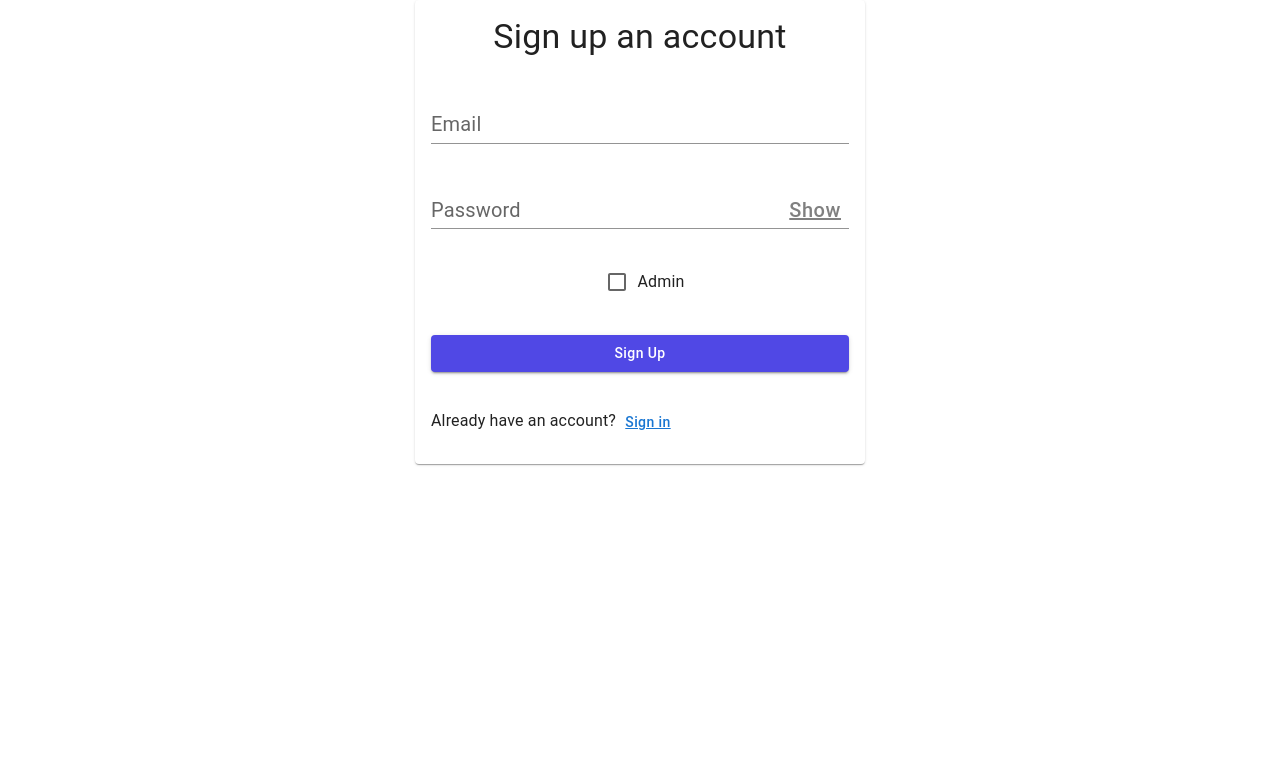
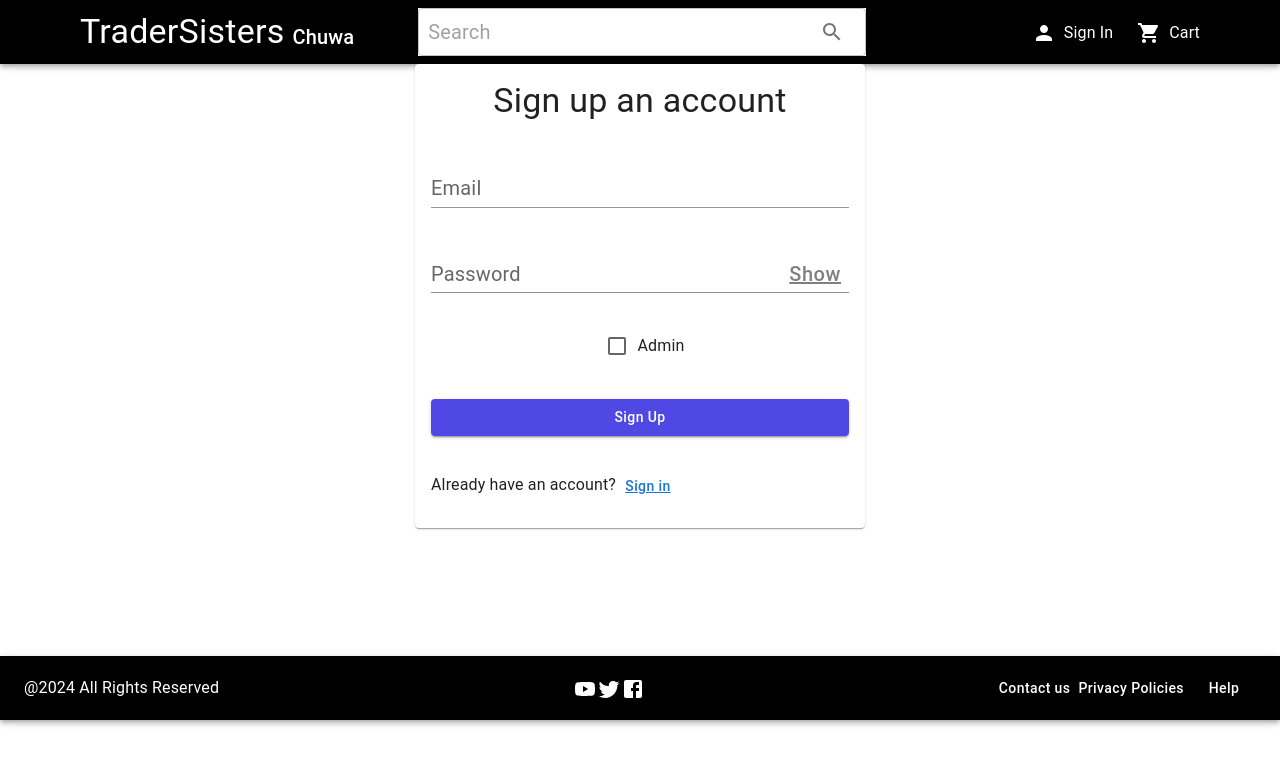
Before and after one commit to Kaiyuan1016/chuwa-fullstack-training-project, a React (Create React App) app in the folder client/: page /signup in a window 1280 px wide. Shown: the top 764 px of the page. Built offline with nearby package versions, Linux system fonts and the light colour scheme.

Commit message:
Header and Footer
Add Header and Footer Components

```diff
--- a/client/package.json
+++ b/client/package.json
@@ -5,6 +5,7 @@
   "dependencies": {
     "@emotion/react": "^11.11.4",
     "@emotion/styled": "^11.11.5",
+    "@mui/icons-material": "^5.15.14",
     "@mui/material": "^5.15.14",
     "@reduxjs/toolkit": "^2.2.2",
     "@testing-library/jest-dom": "^5.17.0",
--- a/client/src/App.js
+++ b/client/src/App.js
@@ -9,10 +9,14 @@ import ProductsPage from './ProductsPage';
 import SignUp from './pages/Signup';
 import Login from './pages/Login';
 import UpdatePassword from './pages/UpdatePassword';
+import Header from'./components/Header';
+import Footer from'./components/Footer';
+
 
 export default function App () {
   return(
     <BrowserRouter>
+      <Header />
       <Routes>
         <Route path='/' element={<ProductsPage />} />
         <Route path='/products' element={<ProductsPage />} />
@@ -22,6 +26,7 @@ export default function App () {
         <Route path='/updatepassword' element={<UpdatePassword/>} />
 
       </Routes>
+      <Footer />
     </BrowserRouter>
   );
 }
--- /dev/null
+++ b/client/src/components/Footer.jsx
@@ -0,0 +1,71 @@
+import {
+  AppBar,
+  Box,
+  Button,
+  Stack,
+  Toolbar,
+  Typography,
+  styled,
+} from "@mui/material";
+import YouTubeIcon from "@mui/icons-material/YouTube";
+import TwitterIcon from "@mui/icons-material/Twitter";
+import FacebookIcon from "@mui/icons-material/Facebook";
+import { memo } from "react";
+
+const WhiteButton = styled(Button)({
+  color: "white",
+  textTransform: "none",
+  padding: "0",
+});
+
+const Footer = memo(function Footer() {
+  return (
+    <AppBar
+      position="static"
+      style={{ top: "auto", bottom: "0", backgroundColor: "black" }}
+    >
+      <Toolbar>
+        <Stack
+          direction={{ xs: "column", sm: "row" }}
+          justifyContent={{ xs: "center", sm: "space-between" }}
+          sx={{ width: "100%", display: { xs: "none", sm: "flex" } }}
+        >
+          <Typography>@2024 All Rights Reserved</Typography>
+          <Box>
+            <YouTubeIcon />
+            <TwitterIcon />
+            <FacebookIcon />
+          </Box>
+          <Stack direction="row" spacing={1}>
+            <WhiteButton>Contact us</WhiteButton>
+            <WhiteButton>Privacy Policies</WhiteButton>
+            <WhiteButton>Help</WhiteButton>
+          </Stack>
+        </Stack>
+        <Stack
+          direction="column"
+          justifyContent="center"
+          alignItems="center"
+          spacing={1}
+          marginTop={3}
+          marginBottom={1}
+          sx={{ width: "100%", display: { xs: "flex", sm: "none" } }}
+        >
+          <Box>
+            <YouTubeIcon />
+            <TwitterIcon />
+            <FacebookIcon />
+          </Box>
+          <Stack direction="row" spacing={1}>
+            <WhiteButton>Contact us</WhiteButton>
+            <WhiteButton>Privacy Policies</WhiteButton>
+            <WhiteButton>Help</WhiteButton>
+          </Stack>
+          <Typography>@2024 All Rights Reserved</Typography>
+        </Stack>
+      </Toolbar>
+    </AppBar>
+  );
+})
+
+export default Footer;
--- /dev/null
+++ b/client/src/components/Header.jsx
@@ -0,0 +1,157 @@
+/* eslint-disable react/prop-types */
+import {
+  AppBar,
+  Toolbar,
+  Typography,
+  Box,
+  TextField,
+  InputAdornment,
+  IconButton,
+} from "@mui/material";
+import SearchIcon from "@mui/icons-material/Search";
+import PersonIcon from "@mui/icons-material/Person";
+import ShoppingCartIcon from "@mui/icons-material/ShoppingCart";
+import Badge from '@mui/material/Badge';
+import { Link } from "react-router-dom";
+import { memo } from "react";
+
+const Header = memo(function Header({
+  cart,
+  authenticated,
+  handleSignout,
+  handleCartOpen,
+}) {
+  return (
+    <AppBar position="static" sx={{ backgroundColor: "black" }}>
+      <Toolbar sx={{ paddingLeft: { sm: 10 }, paddingRight: { sm: 10 } }}>
+        <Link to="/products" style={{ color: "white", textDecoration: "none" }}>
+          <Box display="flex" alignItems="flex-end">
+            <Typography
+              variant="h4"
+              component="div"
+              sx={{ display: { xs: "none", sm: "block" } }}
+            >
+              TraderSisters
+            </Typography>
+            <Typography
+              variant="h4"
+              component="div"
+              sx={{ display: { xs: "block", sm: "none" } }}
+            >
+              M
+            </Typography>
+            <Typography
+              marginLeft={{ xs: 0, sm: 1 }}
+              marginRight={8}
+              variant="h6"
+              component="div"
+            >
+              Chuwa
+            </Typography>
+          </Box>
+        </Link>
+
+        <Box sx={{ width: "40%", display: { xs: "none", sm: "block" } }}>
+          <TextField
+            id="search"
+            placeholder="Search"
+            sx={{
+              backgroundColor: "white",
+              marginTop: "5px",
+              marginBottom: "5px",
+              outline: "none",
+              borderStyle: "none",
+              width: "100%",
+            }}
+            InputProps={{
+              endAdornment: (
+                <InputAdornment position="end">
+                  <IconButton>
+                    <SearchIcon />
+                  </IconButton>
+                </InputAdornment>
+              ),
+            }}
+            inputProps={{
+              style: { padding: "10px", fontSize: "20px" },
+            }}
+          />
+        </Box>
+        <Box marginLeft="auto">
+          <Link to="/">
+            {!authenticated && (
+              <IconButton sx={{ color: "white", padding: 0 }}>
+                <PersonIcon />
+                <Typography
+                  marginLeft={1}
+                  marginRight={3}
+                  display={{ xs: "none", sm: "block" }}
+                >
+                  Sign In
+                </Typography>
+              </IconButton>
+            )}
+            {authenticated && (
+              <IconButton
+                sx={{ color: "white", padding: 0 }}
+                onClick={handleSignout}
+              >
+                <Badge color="secondary" variant="dot" invisible={!authenticated}>
+                <PersonIcon />
+                </Badge>
+                <Typography
+                  marginLeft={1}
+                  marginRight={3}
+                  display={{ xs: "none", sm: "block" }}
+                >
+                  Sign Out
+                </Typography>
+              </IconButton>
+            )}
+          </Link>
+          <IconButton
+            color="inherit"
+            sx={{ padding: 0, marginLeft: { xs: 3, sm: 0 } }}
+            onClick={handleCartOpen}
+          >
+            <ShoppingCartIcon />
+            <Typography marginLeft={1}>{(cart?.totalPrice ?? 0) === 0 ? "Cart" : "$" + (cart?.totalPrice ?? 0)}</Typography>
+          </IconButton>
+        </Box>
+      </Toolbar>
+      <Box
+        marginLeft={2}
+        marginRight={2}
+        marginBottom={1}
+        sx={{ display: { xs: "block", sm: "none" } }}
+      >
+        <TextField
+          id="searchXS"
+          placeholder="Search"
+          sx={{
+            backgroundColor: "white",
+            marginTop: "5px",
+            marginBottom: "5px",
+            outline: "none",
+            borderStyle: "none",
+            width: "100%",
+          }}
+          InputProps={{
+            endAdornment: (
+              <InputAdornment position="end">
+                <IconButton>
+                  <SearchIcon />
+                </IconButton>
+              </InputAdornment>
+            ),
+          }}
+          inputProps={{
+            style: { padding: "10px", fontSize: "25px" },
+          }}
+        />
+      </Box>
+    </AppBar>
+  );
+});
+
+export default Header;
--- a/client/src/store/index.js
+++ b/client/src/store/index.js
@@ -18,10 +18,10 @@ const metricsSlice = createSlice({
   initialState: initialProductListMetricsState,
   reducers: {
     set(state, action) {
-      (state.page = action.payload.page || state.page),
-        (state.size = action.payload.size || state.size),
-        (state.sort = action.payload.sort || state.sort),
-        (state.order = action.payload.order || state.order);
+      state.page = action.payload.page || state.page;
+      state.size = action.payload.size || state.size;
+      state.sort = action.payload.sort || state.sort;
+      state.order = action.payload.order || state.order;
       state.optionName = action.payload.optionName || state.optionName;
     },
   },
```
Also changed, not shown: 1 other file (tests, documents, lock files or other folders).
